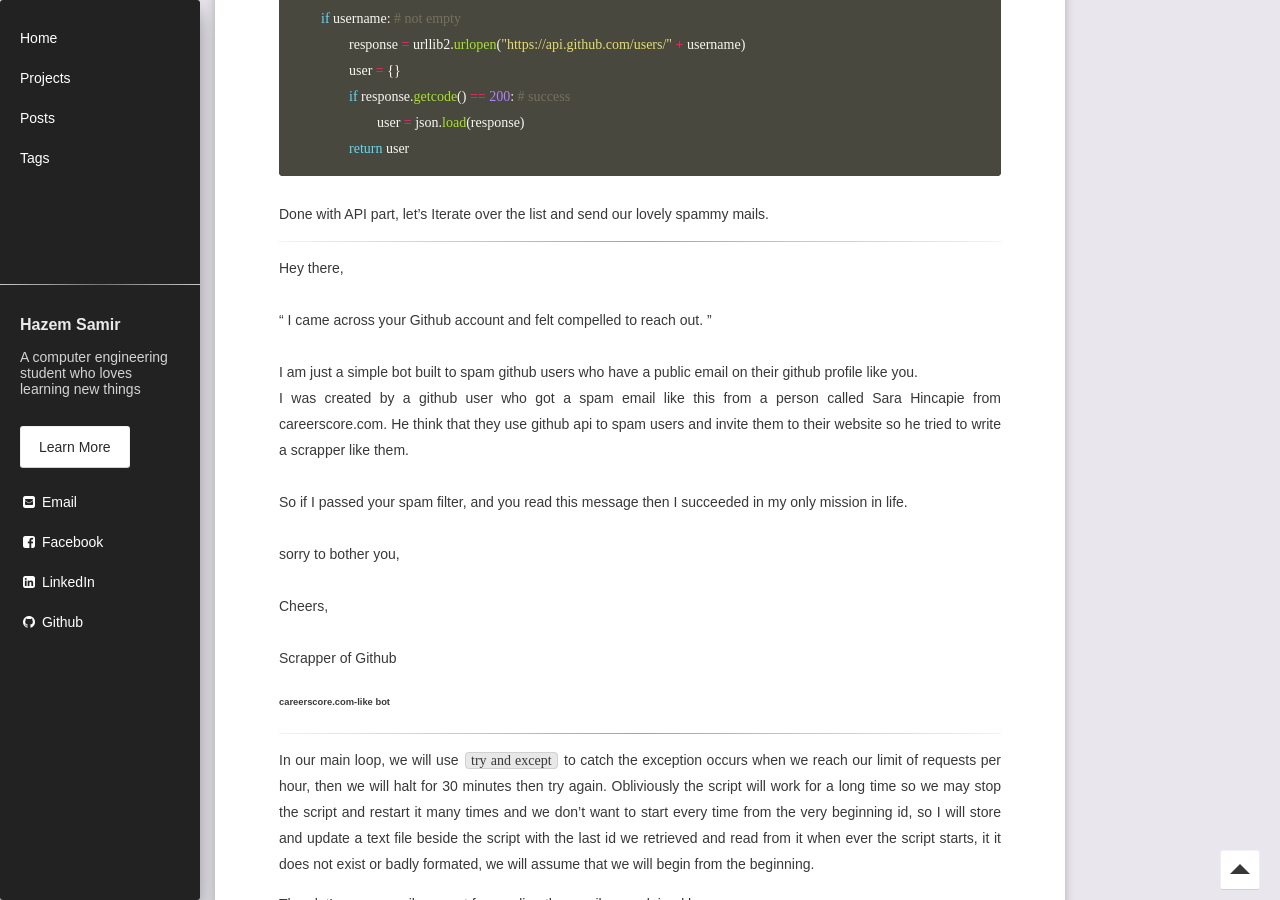
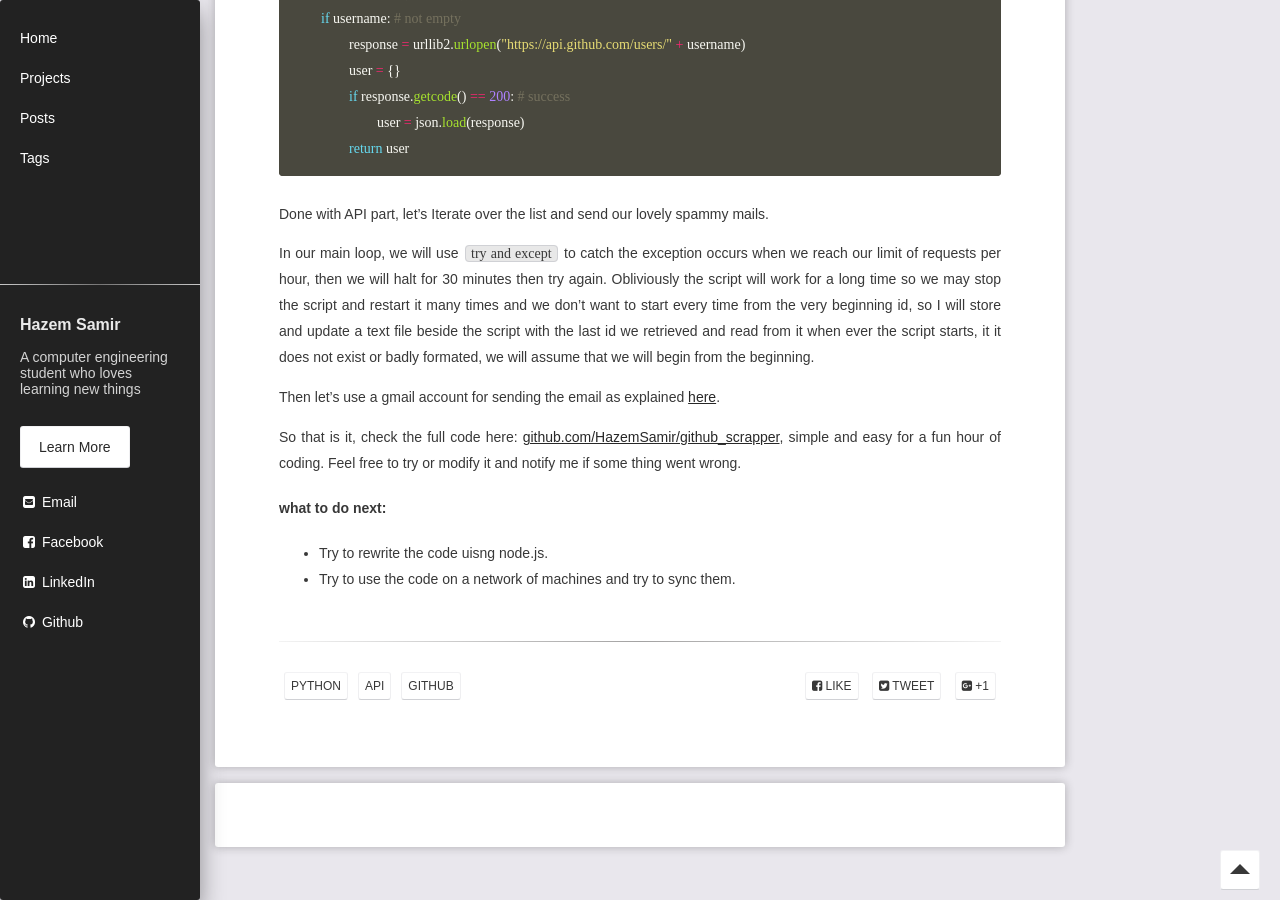
Before and after one commit to HazemSamir/HazemSamir.github.io, a Jekyll site: the page built from _posts/2016-07-25-spam-emails-to-github-users-python.md, in a window 1280 px wide and 900 px high, scrolled down 2709 px. Built offline with Jekyll 4.4.1, drawn with Linux system fonts in a browser that asks for light colours; some web fonts are replaced; comment, search, counter and statistics services are not loaded.

Commit message:
reformat 4

```diff
--- a/_posts/2016-07-25-spam-emails-to-github-users-python.md
+++ b/_posts/2016-07-25-spam-emails-to-github-users-python.md
@@ -89,28 +89,6 @@ def get_single_user(username):
 
 Done with API part, let's Iterate over the list and send our lovely spammy mails.
 
----------------------------------------------------------
-
-<p>
-Hey there,<br><br>
-
-<q> I came across your Github account and felt compelled to reach out. </q> <br><br>
-I am just a simple bot built to spam github users who have a public email on their github profile like you.<br>
-I was created by a github user who got a spam email like this from a person called Sara Hincapie from careerscore.com.
-He think that they use github api to spam users and invite them to their website so he tried to write a scrapper like them. <br><br>
-
-So if I passed your spam filter, and you read this message then I succeeded in my only mission in life. <br><br>
-
-sorry to bother you,<br><br>
-
-Cheers,<br><br>
-Scrapper of Github
-
-<h6> careerscore.com-like bot </h6>
-</p>
-
-----------------------------------------------------------
-
 In our main loop, we will use `try and except` to catch the exception occurs when we reach our limit of requests per hour, then we will halt for 30 minutes then try again. Obliviously the script will work for a long time so we may stop the script and restart it many times and we don't want to start every time from the very beginning id, so I will store and update a text file beside the script with the last id we retrieved and read from it when ever the script starts, it it does not exist or badly formated, we will assume that we will begin from the beginning.
 
 Then let's use a gmail account for sending the email as explained [here](http://stackabuse.com/how-to-send-emails-with-gmail-using-python/).
```
